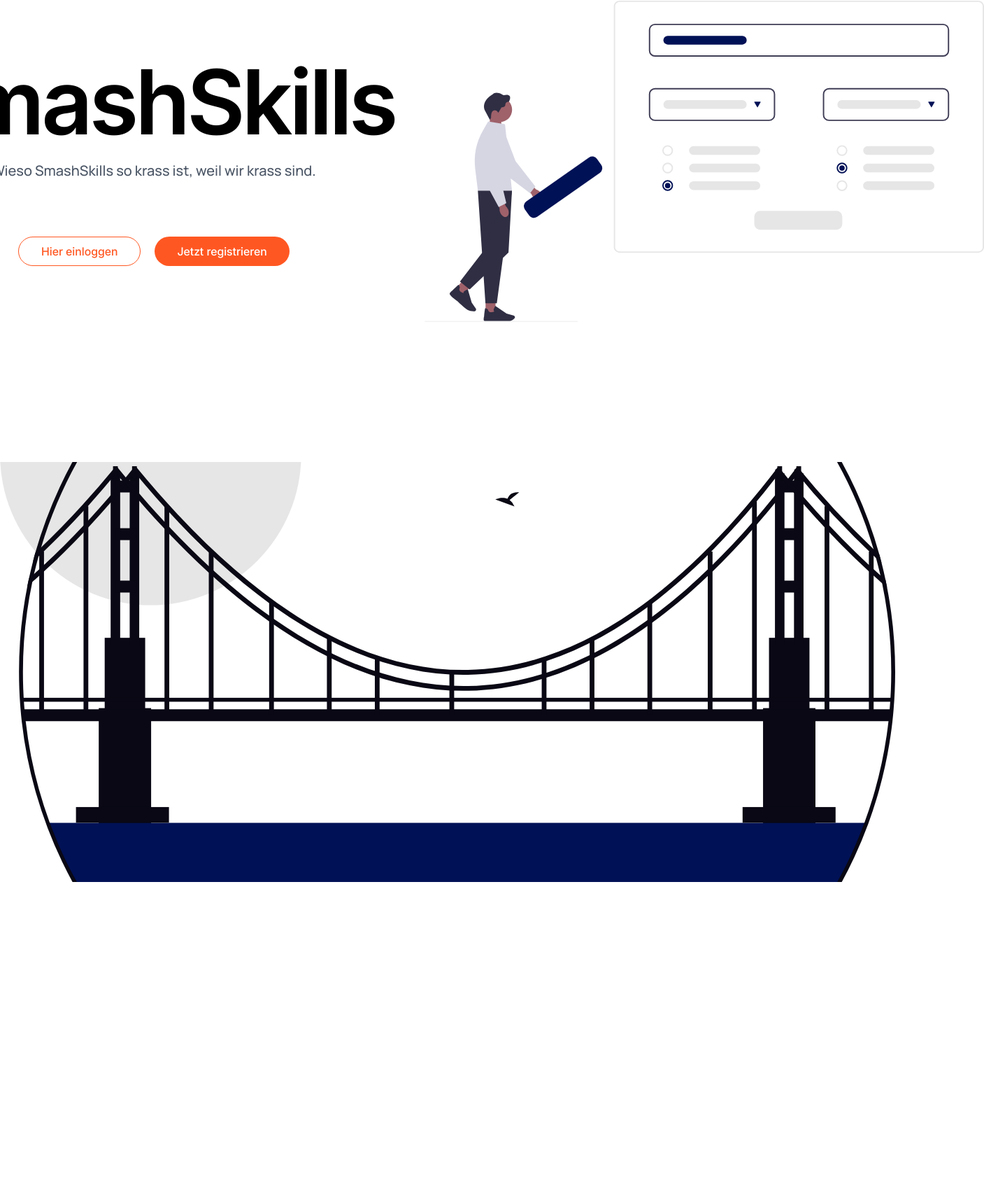
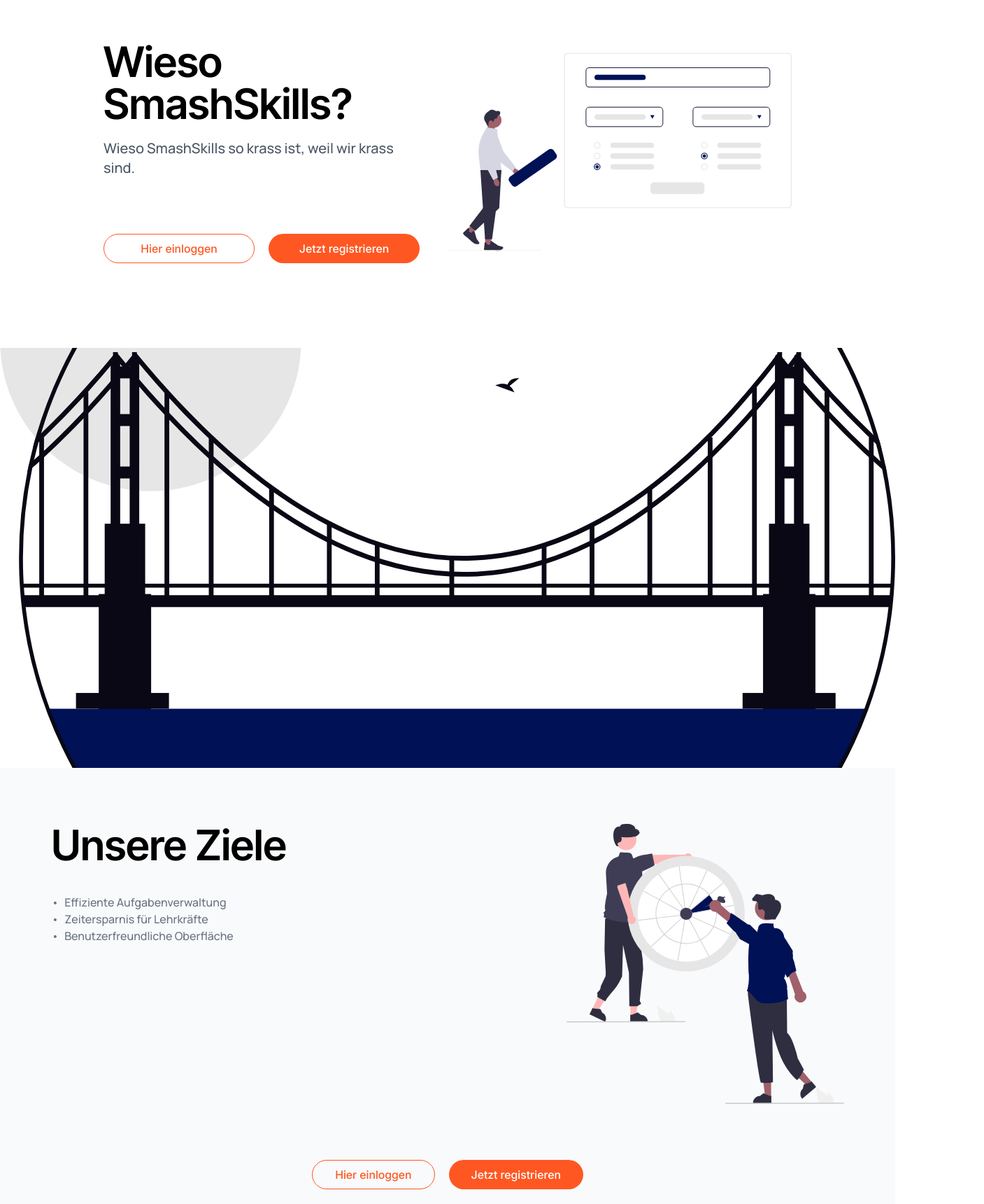
Before and after one commit to SmashSkills/SmashSkills, a React (Vite) app in the folder frontend/: page / in a window 1280 px wide. Shown: the part 143-1863 px from the top of the page at 70% size, 1407 px wide, since content can reach past the window. Built offline with nearby package versions, Linux system fonts and the light colour scheme.

Commit message:
added goals

```diff
--- a/frontend/src/App.tsx
+++ b/frontend/src/App.tsx
@@ -17,7 +17,10 @@
 function App() {
   return (
     <div>
-      <LayoutHeader items={navItems} />
+      <div className="fixed top-0 left-0 w-full z-40">
+        <LayoutHeader items={navItems} />
+      </div>
+
       <div className="my-20 mx-50">
         <Routes>
           <Route path="/" element={<Home />} />
--- a/frontend/src/components/visuals/parallax_slice.tsx
+++ b/frontend/src/components/visuals/parallax_slice.tsx
@@ -15,7 +15,7 @@
 }) => {
   return (
     <div
-      className="relative overflow-hidden w-screen -mx-50"
+      className="relative overflow-hidden -mx-50"
       style={{ height }}
     >
       <div
--- a/frontend/src/layouts/navigation_layouts/header.tsx
+++ b/frontend/src/layouts/navigation_layouts/header.tsx
@@ -38,8 +38,11 @@
 
 const LayoutHeader: React.FC<LayoutHeaderProps> = ({ items }) => {
   return (
-    <div className="flex bg-secondary items-center justify-between py-3 px-20 ">
-      <LogoSmashSkills className="h-10" />
+    <div className="flex bg-secondary items-center justify-between py-3 px-20">
+      <div className="flex items-center justify-center gap-5 text-primary">
+        <LogoSmashSkills className="h-10" />
+        <h1 className="text-4xl">SmashSkills</h1>
+      </div>
       <div className="flex items-center justify-center gap-20">
         <nav className="">
           <LinkNavigation items={items} />
--- /dev/null
+++ b/frontend/src/layouts/page_layouts/goals.tsx
@@ -0,0 +1,68 @@
+import React from "react";
+import ButtonPrimary from "../../components/ui_elements/buttons/button_primary";
+import ButtonSecondary from "../../components/ui_elements/buttons/button_secondary";
+import IlluGoals from "../../assets/illustrations/illu_goals.svg";
+
+interface GoalPoint {
+  text: string;
+}
+
+interface LayoutGoalsProps {
+  title: string;
+  points?: GoalPoint[];
+  buttonPrimaryTitle?: string;
+  buttonSecondaryTitle?: string;
+  classNameButtonPrimary?: string;
+  classNameButtonSecondary?: string;
+  classNameImg?: string;
+}
+
+const LayoutGoals: React.FC<LayoutGoalsProps> = ({
+  title,
+  points = [],
+  buttonPrimaryTitle,
+  buttonSecondaryTitle,
+  classNameButtonPrimary,
+  classNameButtonSecondary,
+  classNameImg,
+}) => {
+  return (
+    <div className="flex flex-col items-center justify-center">
+      <div className="flex gap-100">
+        <div className="flex flex-col gap-10">
+          <h1 className="text-6xl">{title}</h1>
+          <div className="flex flex-col text-gray-500">
+            {points.map((point, index) => (
+              <p className="before:content-['•'] before:mr-2" key={index}>
+                {point.text}
+              </p>
+            ))}
+          </div>
+        </div>
+        <div>
+          <img src={IlluGoals} alt="IlluGoals" className={`${classNameImg}`} />
+        </div>
+      </div>
+      <div className="flex gap-5 mt-20">
+        {buttonSecondaryTitle && (
+          <ButtonSecondary
+            title={buttonSecondaryTitle}
+            className={`
+
+            ${classNameButtonSecondary}`}
+          />
+        )}
+        {buttonPrimaryTitle && (
+          <ButtonPrimary
+            title={buttonPrimaryTitle}
+            className={`
+
+          ${classNameButtonPrimary}`}
+          />
+        )}
+      </div>
+    </div>
+  );
+};
+
+export default LayoutGoals;
--- a/frontend/src/layouts/page_layouts/hero_section.tsx
+++ b/frontend/src/layouts/page_layouts/hero_section.tsx
@@ -13,6 +13,7 @@
   classNameSlogan?: string;
   classNameButtonPrimary?: string;
   classNameButtonSecondary?: string;
+  classNameImg?: string;
 }
 
 const LayoutHeroSection: React.FC<LayoutHeroSectionProps> = ({
@@ -25,51 +26,39 @@
   classNameSlogan,
   classNameButtonSecondary,
   classNameButtonPrimary,
+  classNameImg,
 }) => {
   return (
     <div
-      className={`flex items-center justify-center gap-10
-
-      ${classNameWrapper}`}
+      className={`flex items-center justify-center gap-10 ${classNameWrapper}`}
     >
       <div className="flex flex-col items-center justify-center">
         <div className="flex items-center justify-center gap-5 mb-5">
-          <h1
-            className={`text-9xl
-
-      ${classNameTitle}`}
-          >
-            {title}
-          </h1>
+          <h1 className={`text-6xl ${classNameTitle}`}>{title}</h1>
         </div>
 
-        <p
-          className={`text-gray-600 text-xl
-
-      ${classNameSlogan}`}
-        >
-          {slogan}
-        </p>
+        <p className={`text-gray-600 text-xl ${classNameSlogan}`}>{slogan}</p>
         <div className="flex gap-5 mt-20">
           {buttonSecondaryTitle && (
             <ButtonSecondary
               title={buttonSecondaryTitle}
-              className={`
-
-            ${classNameButtonSecondary}`}
+              className={` ${classNameButtonSecondary}`}
             />
           )}
           {buttonPrimaryTitle && (
             <ButtonPrimary
               title={buttonPrimaryTitle}
-              className={`
-
-          ${classNameButtonPrimary}`}
+              className={` ${classNameButtonPrimary}`}
             />
           )}
         </div>
       </div>
-      <img src={IlluHeroSection} alt="IlluHeroSection" className="" />
+
+      <img
+        src={IlluHeroSection}
+        alt="IlluHeroSection"
+        className={classNameImg}
+      />
     </div>
   );
 };
--- a/frontend/src/pages/home.tsx
+++ b/frontend/src/pages/home.tsx
@@ -1,24 +1,41 @@
 import React from "react";
 import LayoutHeroSection from "../layouts/page_layouts/hero_section";
 import ParallaxSlice from "../components/visuals/parallax_slice";
+import LayoutGoals from "../layouts/page_layouts/goals";
 import IlluParallax from "../assets/illustrations/illu_parallax.svg";
 
 const Home: React.FC = () => {
   return (
-    <div className="h-1000">
-      <div className="flex items-center justify-center mb-50">
+    <div className="h-1000 flex flex-col">
+      <div className="mx-50 flex items-center justify-center py-20">
         <LayoutHeroSection
-          title="SmashSkills"
+          title="Wieso SmashSkills?"
           slogan="Wieso SmashSkills so krass ist, weil wir krass sind."
           buttonPrimaryTitle="Jetzt registrieren"
           buttonSecondaryTitle="Hier einloggen"
+          classNameButtonPrimary="w-54"
+          classNameButtonSecondary="w-54"
+          classNameImg="h-100"
         />
       </div>
-        <ParallaxSlice
-          imageSrc={IlluParallax}
-          alt="Beispiel Parallax Bild"
-          height="600px"
-        ></ParallaxSlice>
+      <ParallaxSlice
+        imageSrc={IlluParallax}
+        alt="Beispiel Parallax Bild"
+        height="600px"
+      />
+      <div className="bg-gray-50 py-20 -mx-50 ">
+        <LayoutGoals
+          points={[
+            { text: "Effiziente Aufgabenverwaltung" },
+            { text: "Zeitersparnis für Lehrkräfte" },
+            { text: "Benutzerfreundliche Oberfläche" },
+          ]}
+          title="Unsere Ziele"
+          buttonPrimaryTitle="Jetzt registrieren"
+          buttonSecondaryTitle="Hier einloggen"
+          classNameImg="h-100"
+        />
+      </div>
     </div>
   );
 };
```
Also changed, not shown: frontend/src/assets/illustrations/illu_goals.svg (added), frontend/src/assets/illustrations/illu_parallax.svg.
